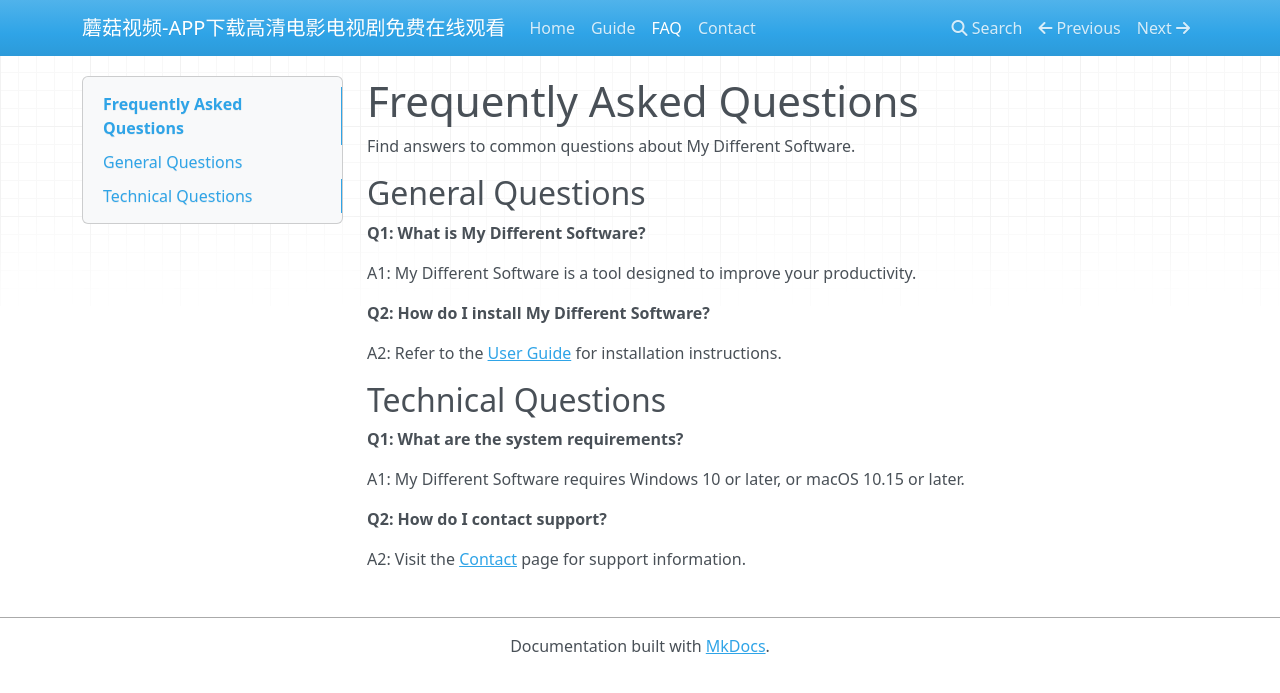
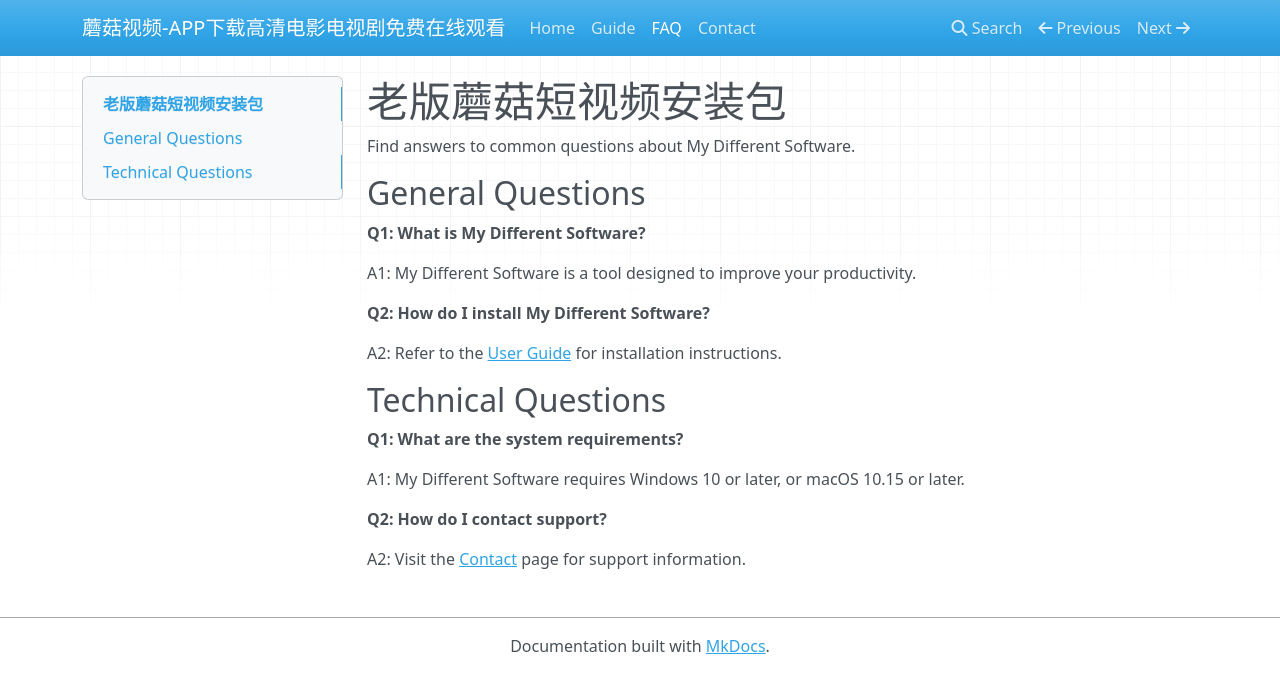
Before and after one commit to mobanba/004, an MkDocs documentation site: the page built from docs/faq.md, in a window 1280 px wide. Shown: the top 693 px of the page. Built offline with MkDocs 1.6.1, drawn with Linux system fonts in a browser that asks for light colours; nearby versions of some CDN libraries.

Commit message:
Update faq.md

```diff
--- a/docs/faq.md
+++ b/docs/faq.md
@@ -1,4 +1,4 @@
-# Frequently Asked Questions
+# 老版蘑菇短视频安装包
 
 Find answers to common questions about My Different Software.
 
```
